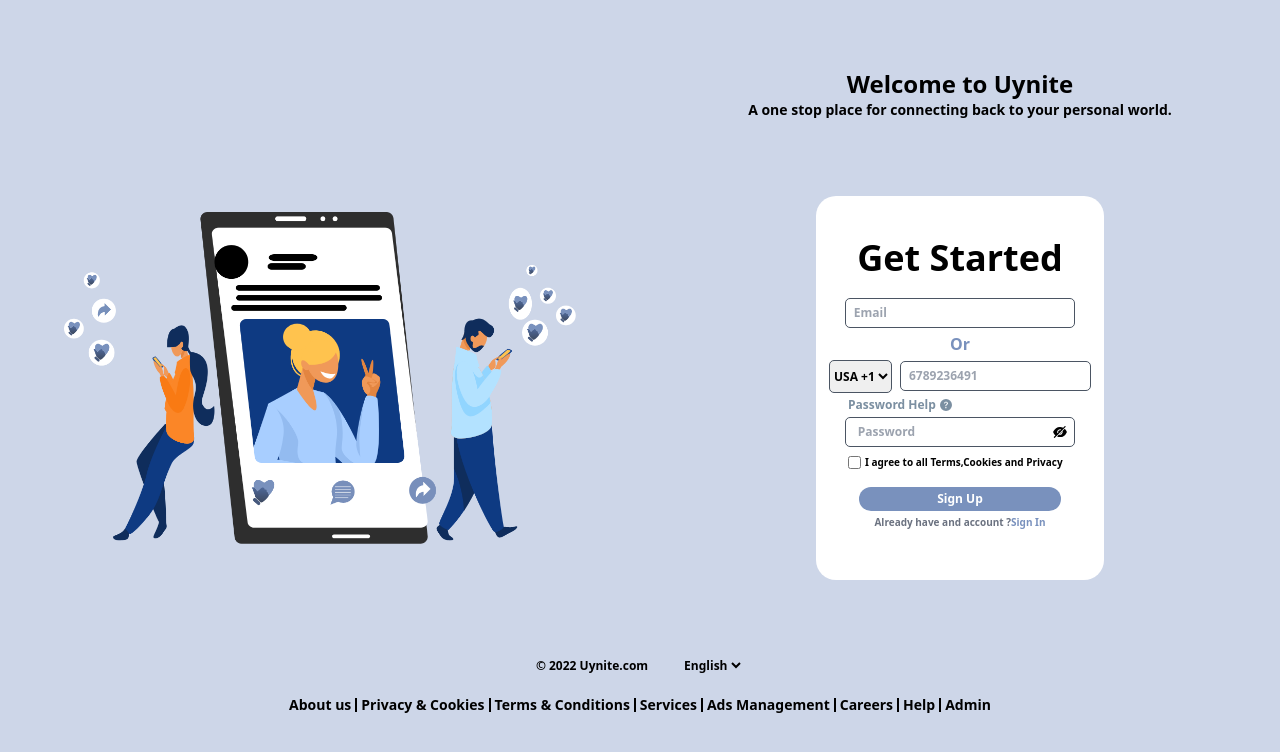
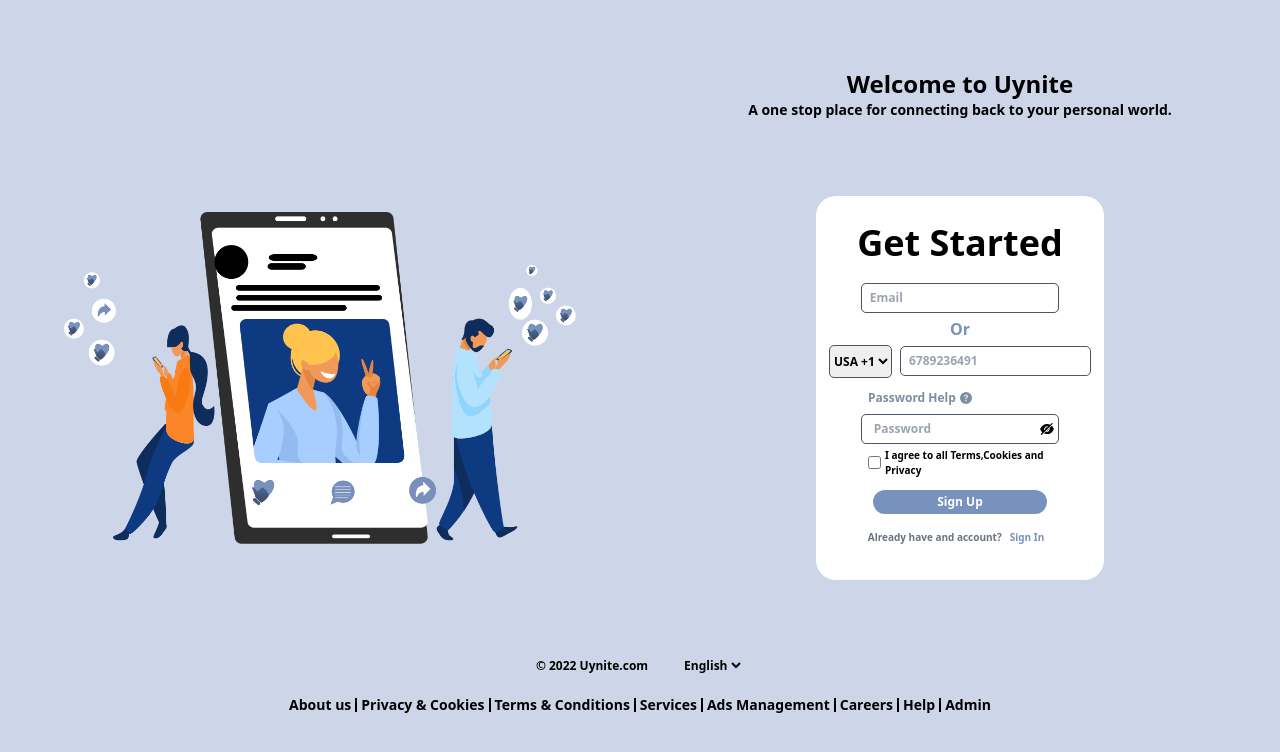
Before and after one commit to nshams901/responsive-design, a React (Vite) app: page /signup in a window 1280 px wide. Shown: the top 752 px of the page. Built offline with nearby package versions, Linux system fonts and the light colour scheme.

Commit message:
sandy reeee

```diff
--- a/src/Components/Content/Signup/Signup.jsx
+++ b/src/Components/Content/Signup/Signup.jsx
@@ -51,7 +51,7 @@
   });
   return (
     <>
-      <div className="w-full h-full rounded-[20px] flex flex-col justify-center items-center gap-1">
+      <div className="w-full h-full rounded-[20px] flex flex-col justify-center items-center gap-1 p-5">
         <Heading title="Get Started" />
         <Input
           title="Email"
@@ -88,7 +88,7 @@
           </p>
         ) : null}
 
-        <p className="text-xs font-bold text-[#7B8FA1] flex items-center self-start ml-8">
+        <p className="text-xs font-bold text-[#7B8FA1] flex items-center self-start ml-8 mt-2 mb-1">
           Password Help
           <span
             className="ml-1"
@@ -122,11 +122,12 @@
           ) : null}
         </div>
         <Button2 title="Sign Up" bgColor="#7991BD" />
-        <p className="text-[10px] font-bold text-gray-500 mb-2">
-          Already have and account ?
-          <Link to="/" className="text-[#7991BD]">
+        <p className="text-[10px] font-bold text-gray-500 mb-2 mt-3">
+          Already have and account?
+
+          <span className="mx-2"><Link to="/" className="text-[#7991BD]">
             Sign In
-          </Link>
+          </Link></span>
         </p>
       </div>
     </>
```
